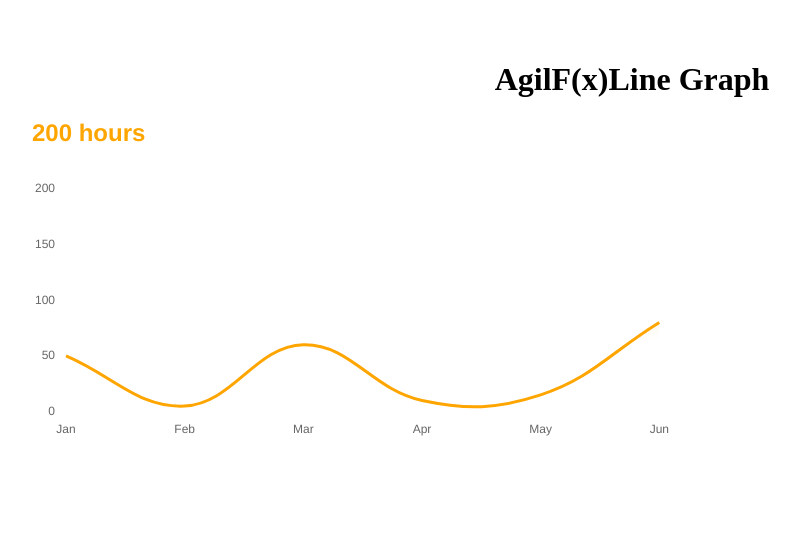
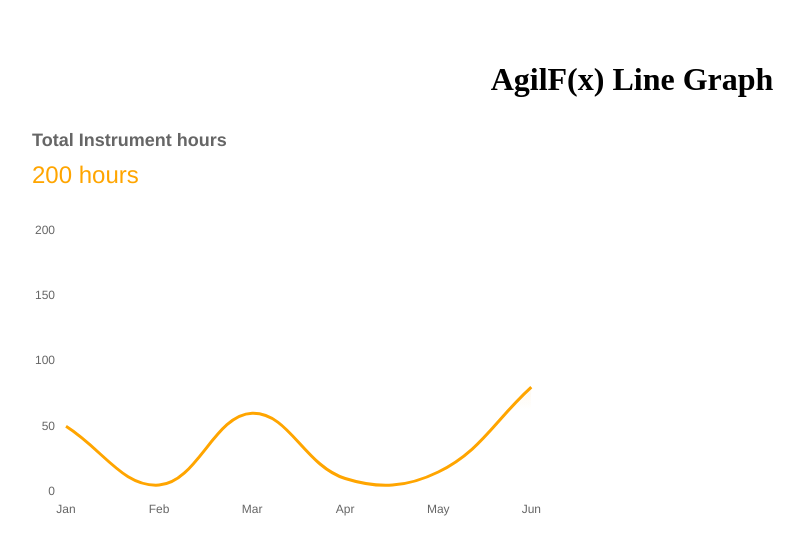
Before and after one commit to amarphule/line-chart, a React (Vite) app: page / in a window 1280 px wide. Shown: the top 554 px of the page, without its empty margins (8-811 px from the left). Built offline with nearby package versions, Linux system fonts and the light colour scheme.

Commit message:
title, subtitle styling

```diff
--- a/src/App.jsx
+++ b/src/App.jsx
@@ -4,7 +4,7 @@
 function App() {
   return (
     <>
-      <h1>AgilF(x)Line Graph</h1>
+      <h1>AgilF(x) Line Graph</h1>
       <LineGraphs />
     </>
   );
--- a/src/components/LineGraphs.jsx
+++ b/src/components/LineGraphs.jsx
@@ -10,7 +10,7 @@
       label: "200 hrs", // Hide dataset label
       backgroundColor: (context) => {
         const ctx = context.chart.ctx;
-        const gradient = ctx.createLinearGradient(0, 0, 0, 220);
+        const gradient = ctx.createLinearGradient(0, 0, 0, 290);
         gradient.addColorStop(0, "rgba(250,174,50,1)");
         gradient.addColorStop(1, "rgba(250,174,50,0)");
         return gradient;
@@ -31,8 +31,16 @@
     },
     title: {
       display: true,
+      text: "Total Instrument hours",
+      align: "start",
+      font: {
+        size: 18,
+      },
+    },
+    subtitle: {
+      display: true,
+      align: "start",
       text: "200 hours",
-      align: "start",
       color: "rgb(255, 165, 0)",
       font: {
         size: 24,
@@ -69,7 +77,7 @@
 
 const LineGraphs = () => {
   return (
-    <div style={{ width: "50vw", height: "40vh" }}>
+    <div style={{ width: "40vw", height: "50vh" }}>
       <Line data={data} options={options} />
     </div>
   );
```
